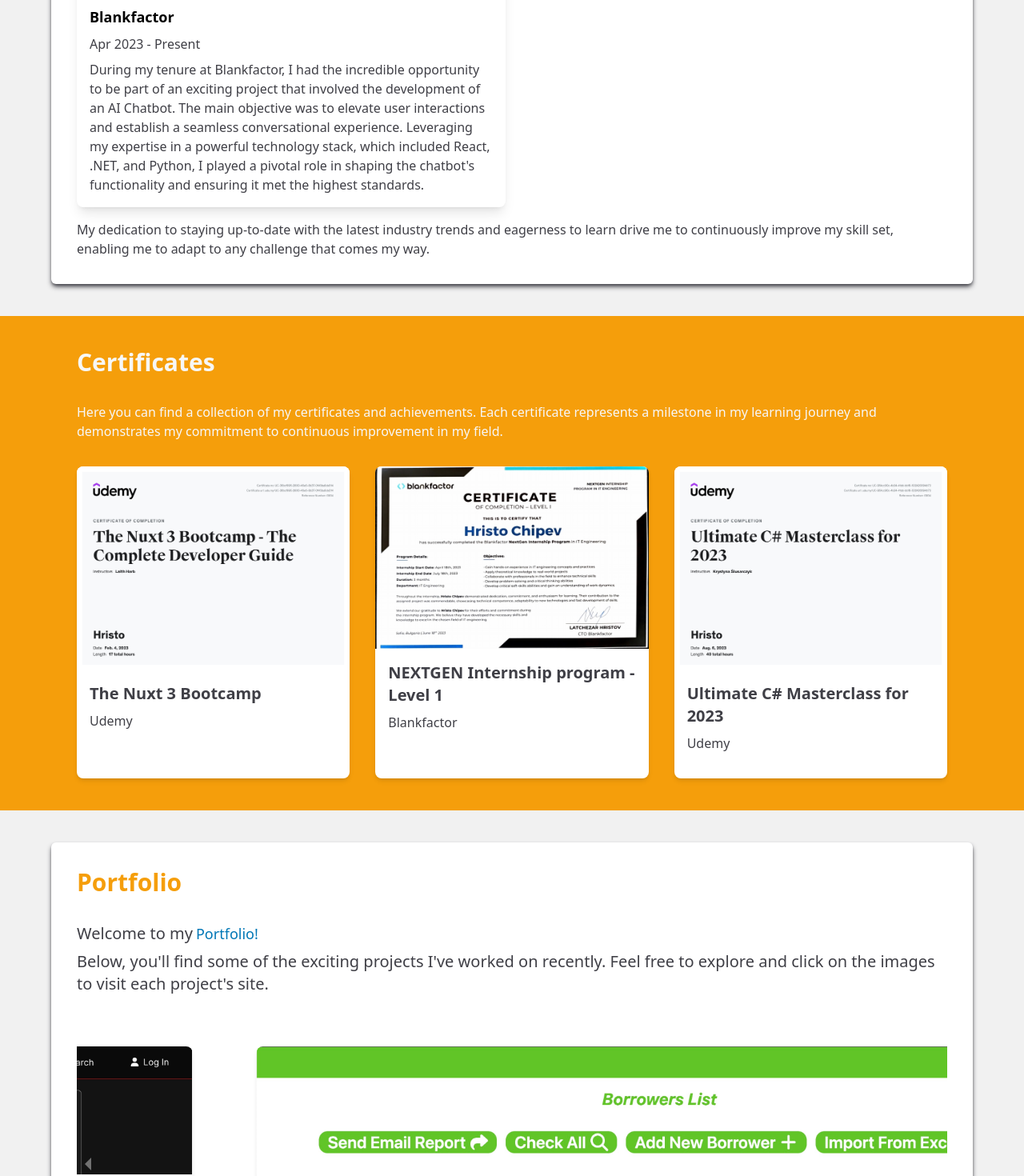
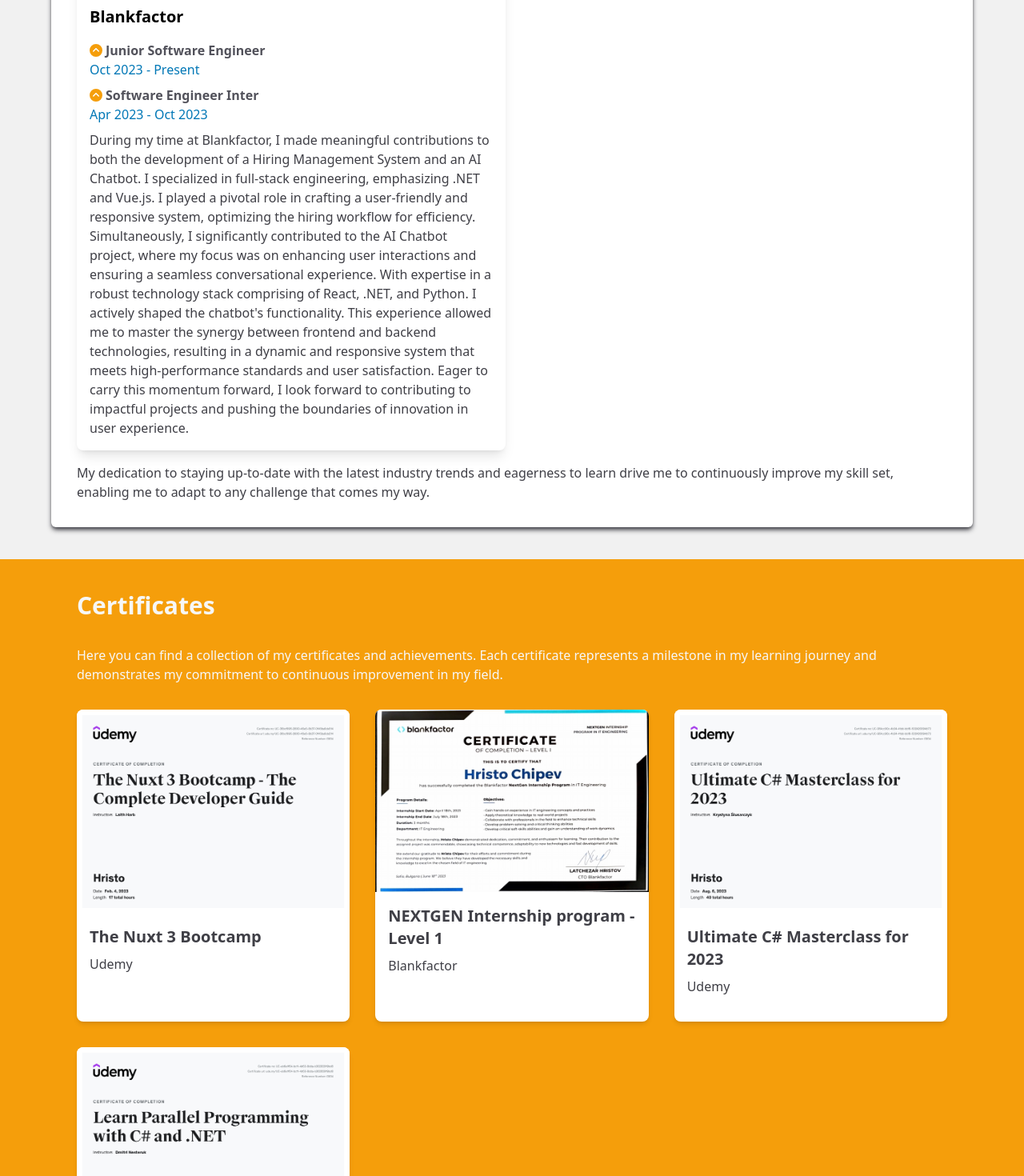
Before and after one commit to HChipev/Portfolio, a React (Vite) app: page / in a window 1280 px wide. Shown: the part 1020-2490 px from the top of the page at 80% size. Built offline with nearby package versions, Linux system fonts and the light colour scheme.

Commit message:
Add multithreading certificate and junior position

```diff
--- a/src/About.jsx
+++ b/src/About.jsx
@@ -4,11 +4,14 @@ const workHistory = [
   {
     id: 1,
     company: "Blankfactor",
-    dates: "Apr 2023 - Present",
+    positions: [
+      { id: 1, title: "Software Engineer Inter", dates: "Apr 2023 - Oct 2023" },
+      { id: 2, title: "Junior Software Engineer", dates: "Oct 2023 - Present" },
+    ],
     imageUrl: "/blankfactor-logo.jpg",
     siteUrl: "https://blankfactor.com/",
     description:
-      "During my tenure at Blankfactor, I had the incredible opportunity to be part of an exciting project that involved the development of an AI Chatbot. The main objective was to elevate user interactions and establish a seamless conversational experience. Leveraging my expertise in a powerful technology stack, which included React, .NET, and Python, I played a pivotal role in shaping the chatbot's functionality and ensuring it met the highest standards.",
+      "During my time at Blankfactor, I made meaningful contributions to both the development of a Hiring Management System and an AI Chatbot. I specialized in full-stack engineering, emphasizing .NET and Vue.js. I played a pivotal role in crafting a user-friendly and responsive system, optimizing the hiring workflow for efficiency. Simultaneously, I significantly contributed to the AI Chatbot project, where my focus was on enhancing user interactions and ensuring a seamless conversational experience. With expertise in a robust technology stack comprising of React, .NET, and Python. I actively shaped the chatbot's functionality. This experience allowed me to master the synergy between frontend and backend technologies, resulting in a dynamic and responsive system that meets high-performance standards and user satisfaction. Eager to carry this momentum forward, I look forward to contributing to impactful projects and pushing the boundaries of innovation in user experience.",
   },
 ];
 
@@ -150,8 +153,23 @@ const About = ({ forwardedRef }) => {
                 onClick={() => window.open(work.siteUrl, "_blank")}
               />
               <div className="p-4">
-                <h3 className="text-lg font-bold mb-2">{work.company}</h3>
-                <p className="text-zinc-700 mb-2">{work.dates}</p>
+                <h3 className="text-xl font-bold mb-4">{work.company}</h3>
+                {[...work.positions].reverse().map((position) => (
+                  <div
+                    key={position.id}
+                    className="flex flex-col justify-center mb-2 relative">
+                    <div className="flex items-center">
+                      <FontAwesomeIcon
+                        className="mr-1 text-amber-500"
+                        icon="fa-solid fa-circle-chevron-up"
+                      />
+                      <p className="text-zinc-600 font-semibold">
+                        {position.title}
+                      </p>
+                    </div>
+                    <p className="text-blue">{position.dates}</p>
+                  </div>
+                ))}
                 <p className="text-zinc-700">{work.description}</p>
               </div>
             </div>
--- a/src/Certificates.jsx
+++ b/src/Certificates.jsx
@@ -16,6 +16,12 @@ const certificatesData = [
     title: "Ultimate C# Masterclass for 2023",
     description: "Udemy",
     imageUrl: "/DOTNet-certificate.jpg",
+  },
+  {
+    id: 4,
+    title: "Learn Parallel Programming with C# and .NET",
+    description: "Udemy",
+    imageUrl: "/Multithreading-certificate.jpg",
   },
 ];
 
```
Also changed, not shown: public/Multithreading-certificate.jpg (added).
